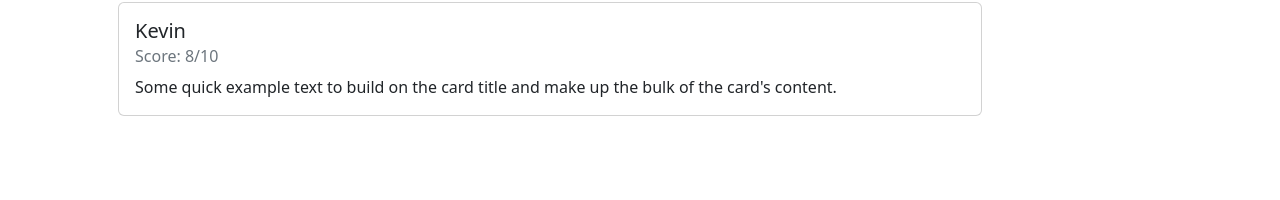
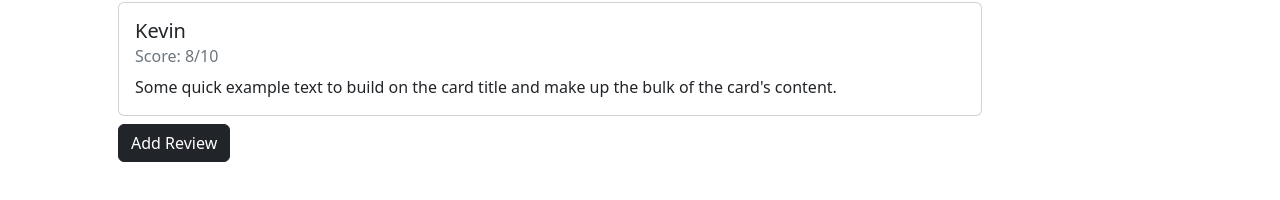
Before and after one commit to KevinZ-CS/phase-4-final-project-frontend, a React (Create React App) app: page /game/1 in a window 1280 px wide. Shown: the part 742-942 px from the top of the page. Built offline with nearby package versions, Linux system fonts and the light colour scheme; no server answers.

Commit message:
Create ReviewForm component file

```diff
--- a/src/components/App.jsx
+++ b/src/components/App.jsx
@@ -6,19 +6,20 @@ import LoginForm from './LoginForm';
 import SignUpForm from './SignUpForm';
 import GameList from './GameList';
 import GamePage from './GamePage';
+import ReviewForm from './ReviewForm';
 
 
 function App() {
   const [user, setUser] = useState(null);
 
-// useEffect(() => {
-//   fetch('/users')
-//   .then((response) => {
-//     if(response.ok) {
-//       response.json().then((user) => setUser(user));
-//     }
-//   });
-// }, [])
+useEffect(() => {
+  fetch('/users')
+  .then((response) => {
+    if(response.ok) {
+      response.json().then((user) => setUser(user));
+    }
+  });
+}, [])
 
   return (
     <>
@@ -38,7 +39,11 @@ function App() {
       </Route>
 
       <Route exact path = '/game/:id'>
-       <GamePage />
+       <GamePage user={user} />
+      </Route>
+
+      <Route exact path = '/game/:id/addReview'>
+       <ReviewForm />
       </Route>
 
     </Switch>
--- a/src/components/GamePage.jsx
+++ b/src/components/GamePage.jsx
@@ -1,10 +1,10 @@
 import React, { useEffect, useState } from "react";
 import 'bootstrap/dist/css/bootstrap.min.css';
-import { Container, Card } from 'react-bootstrap';
-import { useParams } from "react-router-dom";
+import { Container, Card, Button } from 'react-bootstrap';
+import { NavLink, useParams } from "react-router-dom";
 import ReviewCard from "./ReviewCard";
 
-function GamePage() {
+function GamePage({ user }) {
 
     const [errors, setErrors] = useState([]);
     const [game, setGame] = useState([])
@@ -63,6 +63,7 @@ function GamePage() {
         </Card.Text>
       </Card.Body>
     </Card>
+        {true ? <NavLink to={`/${id}/`+ `addReview`}><Button variant='dark'>Add Review</Button></NavLink> : null }
     </>
     }
 
--- /dev/null
+++ b/src/components/ReviewForm.jsx
@@ -0,0 +1,14 @@
+import React, { useState } from "react";
+import 'bootstrap/dist/css/bootstrap.min.css';
+import { Form, Container, Row } from 'react-bootstrap';
+import { NavLink } from "react-router-dom";
+
+function ReviewForm() {
+    return (
+        <>
+        <h1>HELLOOOOO</h1>
+        </>
+    )
+}
+
+export default ReviewForm
```
